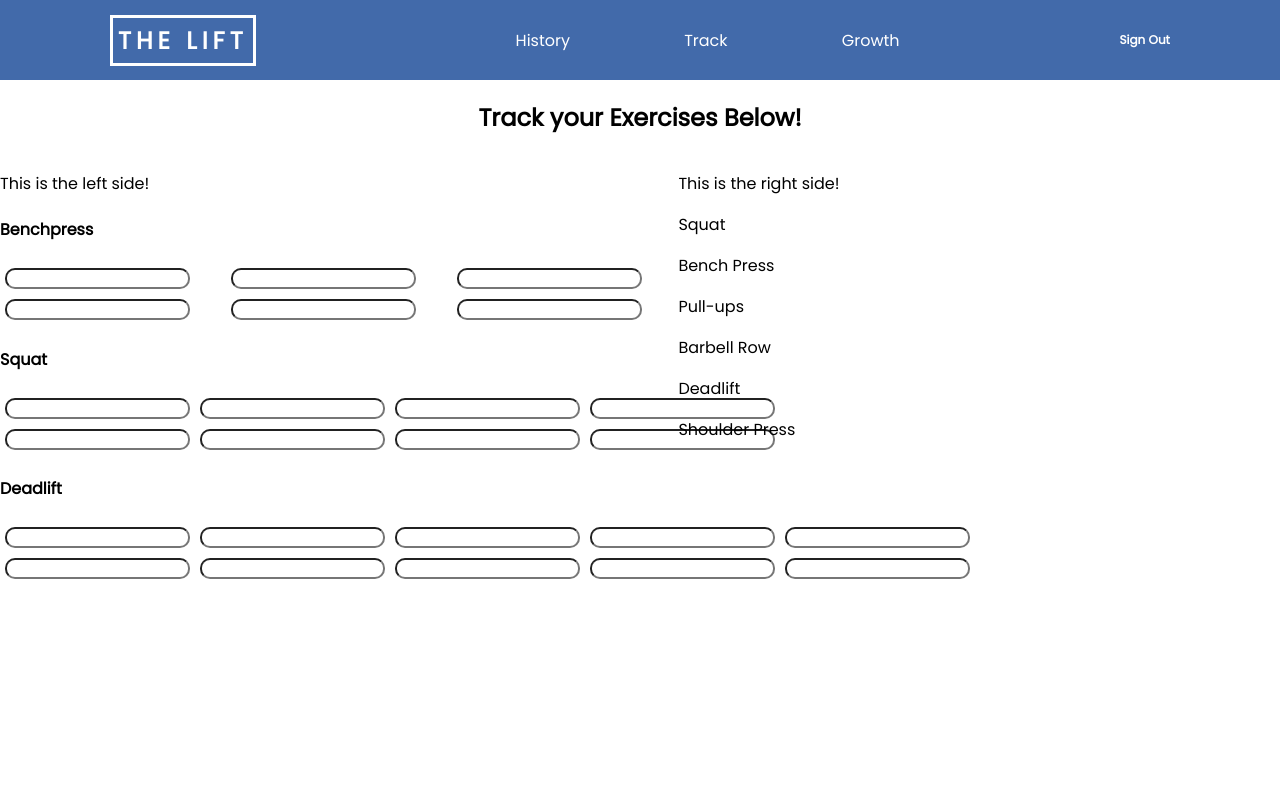
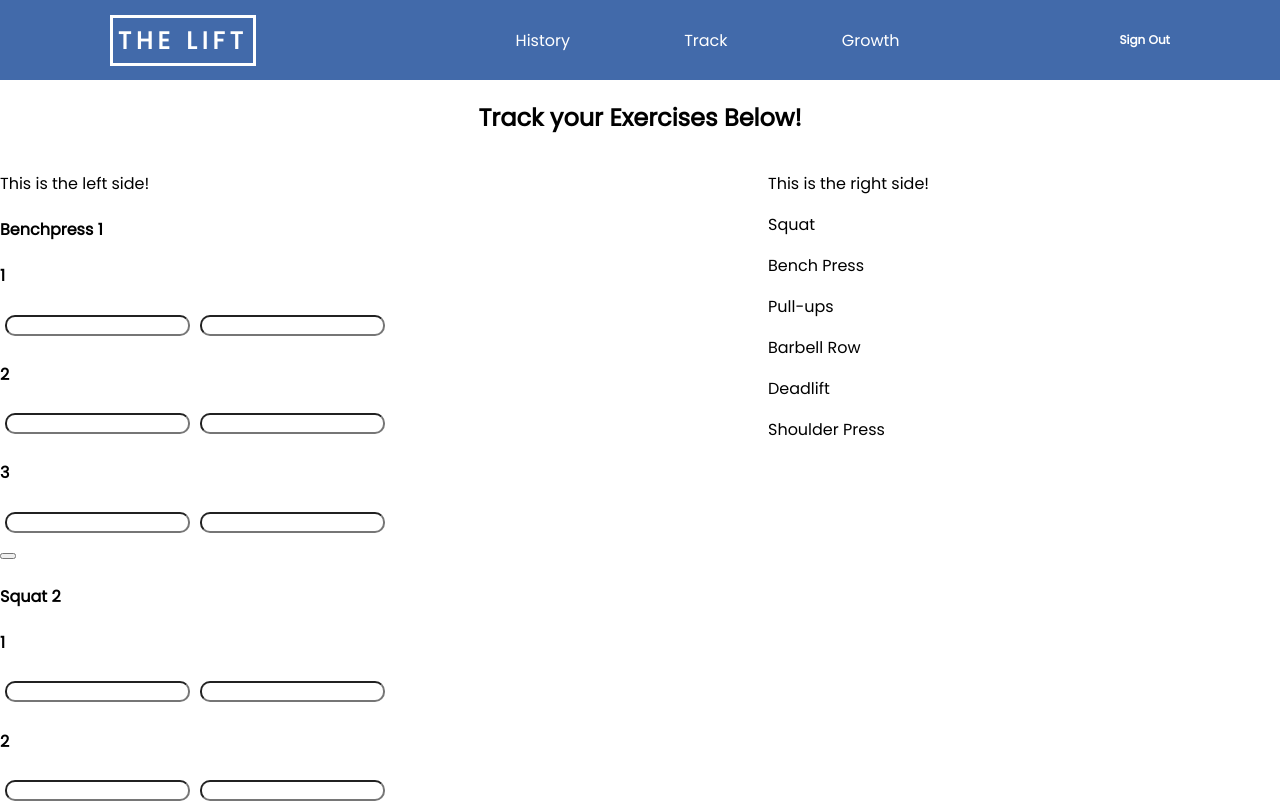
Before and after one commit to abaker138/lift-app, a React (Create React App) app: page / in a window 1280 px wide. Shown: the top 803 px of the page. Built offline with nearby package versions, Linux system fonts and the light colour scheme.

Commit message:
adding addSet func

```diff
--- a/src/Components/ExerciseInput/ExerciseInput.css
+++ b/src/Components/ExerciseInput/ExerciseInput.css
@@ -23,7 +23,3 @@ form input {
 .button:hover {
 	box-shadow: 0 8px 16px 0 rgba(0,0,0,0.2), 0 6px 20px 0 rgba(0,0,0,0.19);
 }
-
-.sets {
-	display: flex;
-}
--- a/src/Components/ExerciseInput/ExerciseInput.js
+++ b/src/Components/ExerciseInput/ExerciseInput.js
@@ -2,18 +2,19 @@ import React from 'react';
 import './ExerciseInput.css';
 import Set from '../Set/Set.js';
 
-const exerciseInput = ({exercise}) => {
+const exerciseInput = ({exKey, exercise, addSet}) => {
 	return (
 	<div>
 
 		<form>
 
 			<div className='exDiv'>
-				<h4>{exercise.name}</h4>
-				<div className='sets'>
+				<h4>{exercise.name} {exKey+1}</h4>
+				<div >
 					{exercise.numSets.map((user, i) => {
-						return (<Set />)
+						return (<Set key={i} setKey={i} addSet={addSet}/>)
 					})}
+					<button type='button' onClick={addSet} />
 				</div>
 
 				{console.log(exercise)}
--- a/src/Components/Set/Set.css
+++ b/src/Components/Set/Set.css
@@ -1,11 +1,11 @@
-.set {
-	display: flex;
-}
-
-.reps {
+#reps {
 	width: 25px;
 	border-radius: 20%;
 }
-.weight {
+#weight {
 	width: 25px;
 }
+
+.sets {
+	display: flex;
+}
--- a/src/Components/Set/Set.js
+++ b/src/Components/Set/Set.js
@@ -1,10 +1,12 @@
 import React from 'react';
 
-const Set =() => {
+const Set =({setKey}) => {
 	return (
-		<div className='set'>
-			<input className='reps' type='number' value='reps' />
-			<input className='weight' type='number' value='weight' />
+		<div className='sets'>
+			<h4> {setKey+1} </h4>
+			<input id='reps' type="number" value='reps' />
+			<input id='weight' type="number" value='weight' />
+
 		</div>
 		)
 }
--- a/src/Components/Track/track.css
+++ b/src/Components/Track/track.css
@@ -9,10 +9,10 @@
 }
 
 .leftSide {
-	width: 53vw;
+	width: 60vw;
 }
 
 .rightSide {
 
-	width: 47vw;
+	width: 40vw;
 }
--- a/src/Components/Track/track.js
+++ b/src/Components/Track/track.js
@@ -19,7 +19,7 @@ class Track extends Component {
     		}
     		,
     		{
-    			name:'Deadlift',
+    			name:'Sumo Deadlift',
     			numSets: [0,0,0,0,0]
     		}
     	]
@@ -27,7 +27,10 @@ class Track extends Component {
   	}
 }
 
-	co
+addSet = () => {
+			this.state.exercises[0].numSets.concat([0])
+			console.log(this.state)
+	};
 
 	render() {
 		return (
@@ -38,9 +41,12 @@ class Track extends Component {
 				<div className='leftSide'>
 					<p>This is the left side!</p>
 					{this.state.exercises.map((user, i) => {
-						return ( <ExerciseInput key={i} exercise={this.state.exercises[i]} /> )
+						return ( <ExerciseInput
+						key={i}
+						exKey={i}
+						exercise={this.state.exercises[i]}
+						addSet={this.state.addSet} /> )
 				})}
-
 
 				</div>
 				<div className='rightSide'>
```
